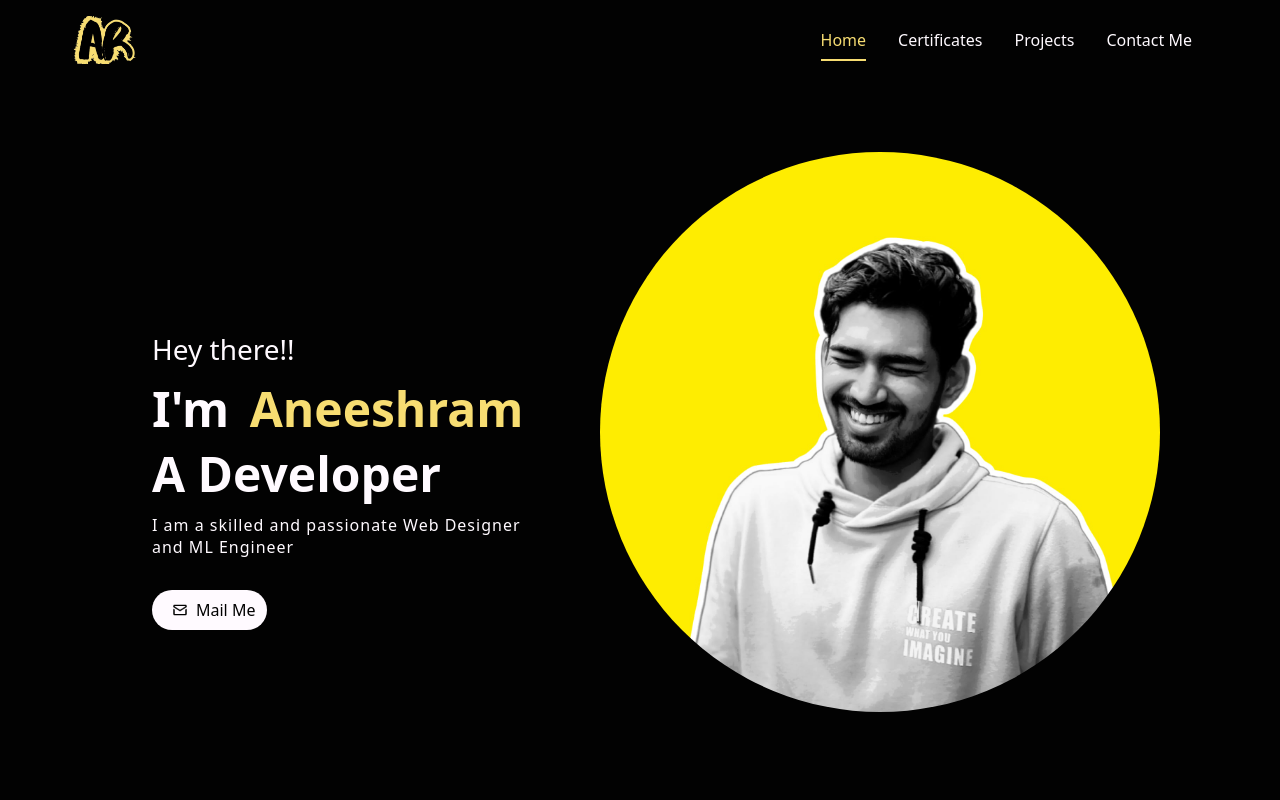
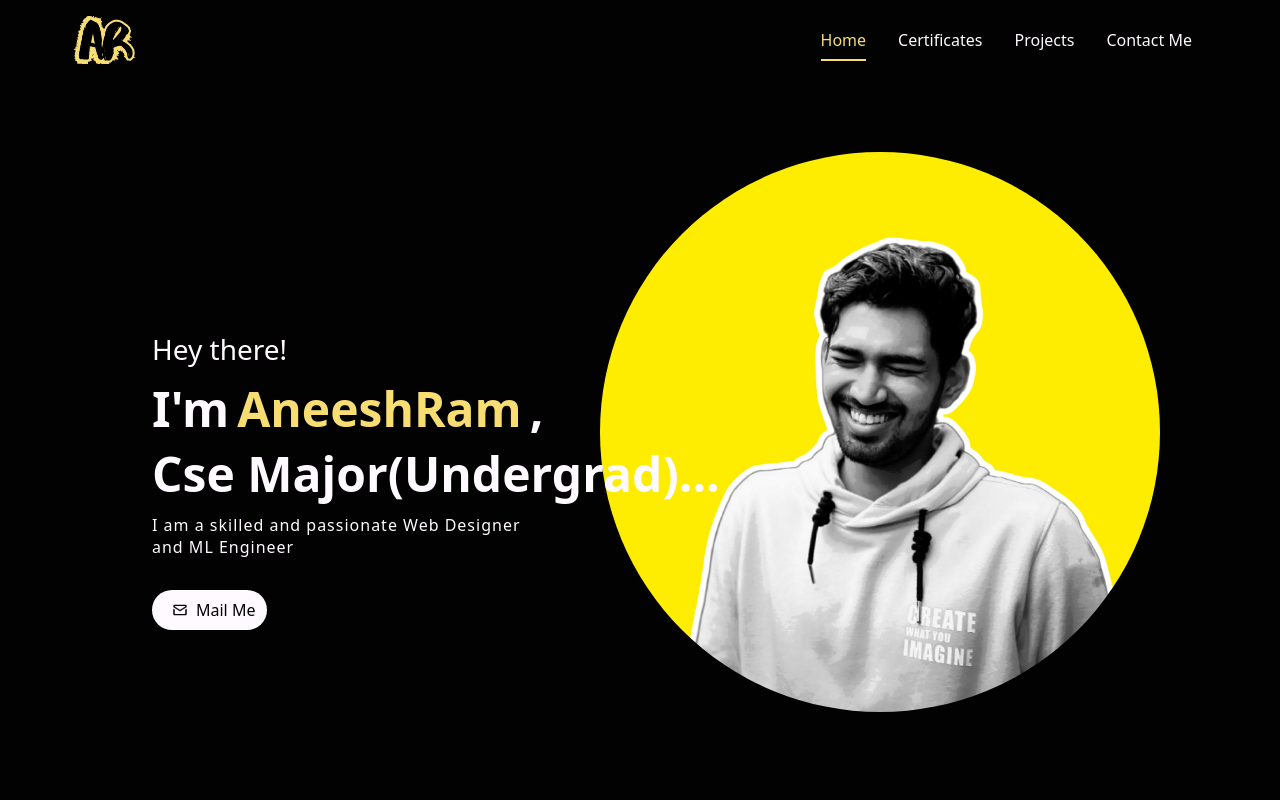
Before and after one commit to aneeshram-01/React-Portfolio-website, a React (Create React App) app: page / in a window 1280 px wide. Shown: the top 800 px of the page. Built offline with nearby package versions, Linux system fonts and the light colour scheme; a web font is replaced by a local one.

Commit message:
Update Intro.js
Typewriter Intro

```diff
--- a/src/components/Intro/Intro.js
+++ b/src/components/Intro/Intro.js
@@ -3,17 +3,27 @@ import './Intro.css';
 import bg from '../../assets/image.jpg';
 import contactImg from '../../assets/contact.png';
 import { Link } from 'react-scroll';
-
+import { useTypewriter, Cursor } from 'react-simple-typewriter';
 const Intro=()=>{
+    const [text] = useTypewriter({
+        words: ["a Developer...","Cse Major(Undergrad)...", "a Tech Enthusiast.....","Glad to see you!!"],
+        loop:true,
+        typeSpeed:30,
+        deleteSpeed:30,
+        delaySpeed:3000,
+    });
     return(
         <section id="intro">
             <div className="introContent">
-                <span className='hello'>Hey there!!</span>
-                <span className='introText'>I'm <span className='introName'> Aneeshram </span> <br/> A Developer </span>
+                <span className='hello'>Hey there!</span>
+                <span className='introText'>I'm<span className='introName'>AneeshRam</span>,<br/>
+                <span> {text}</span></span>
                 <p className='introPara'>I am a skilled and passionate Web Designer <br/> and ML Engineer </p>
                 <Link to='contact' smooth={true}><button className='btn'><img src={contactImg} alt='Mail Me'className='contactImg'/>Mail Me</button></Link>
             </div>
+
             <img src={bg} alt= "Profile" className="bg"></img>
+
         </section>
     )
 }
```
